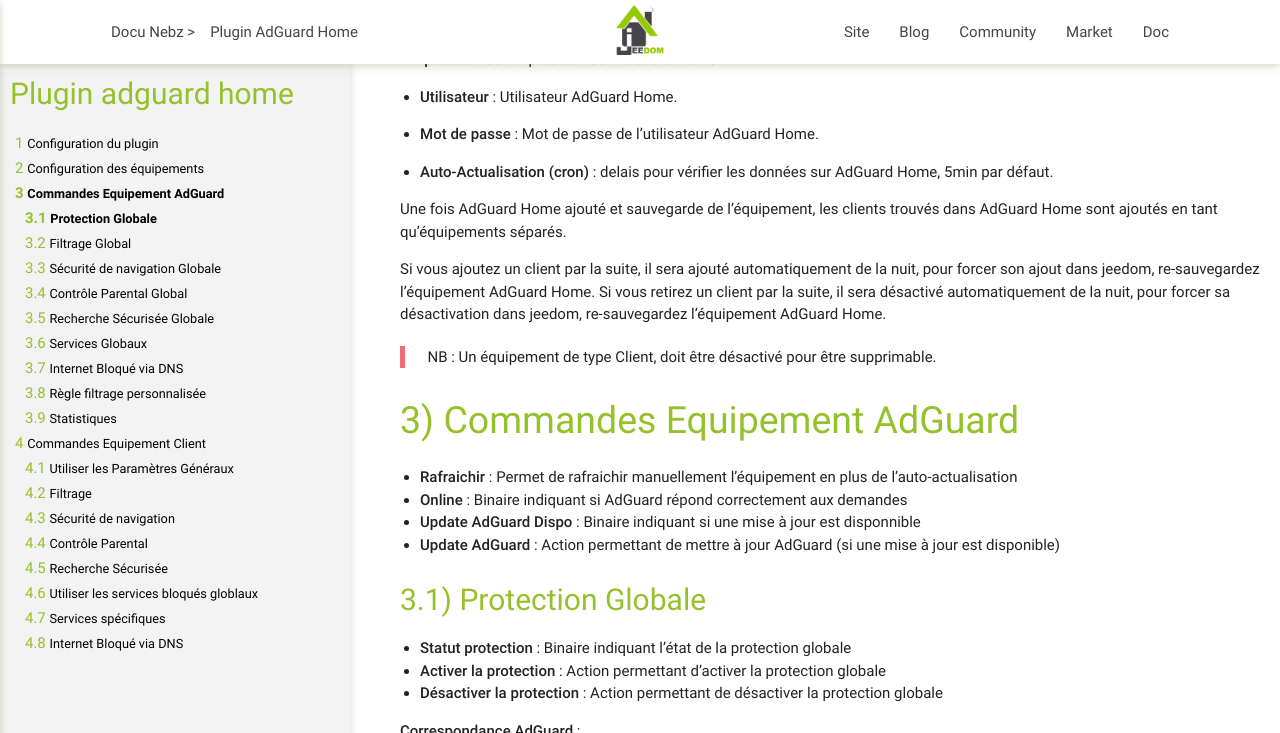
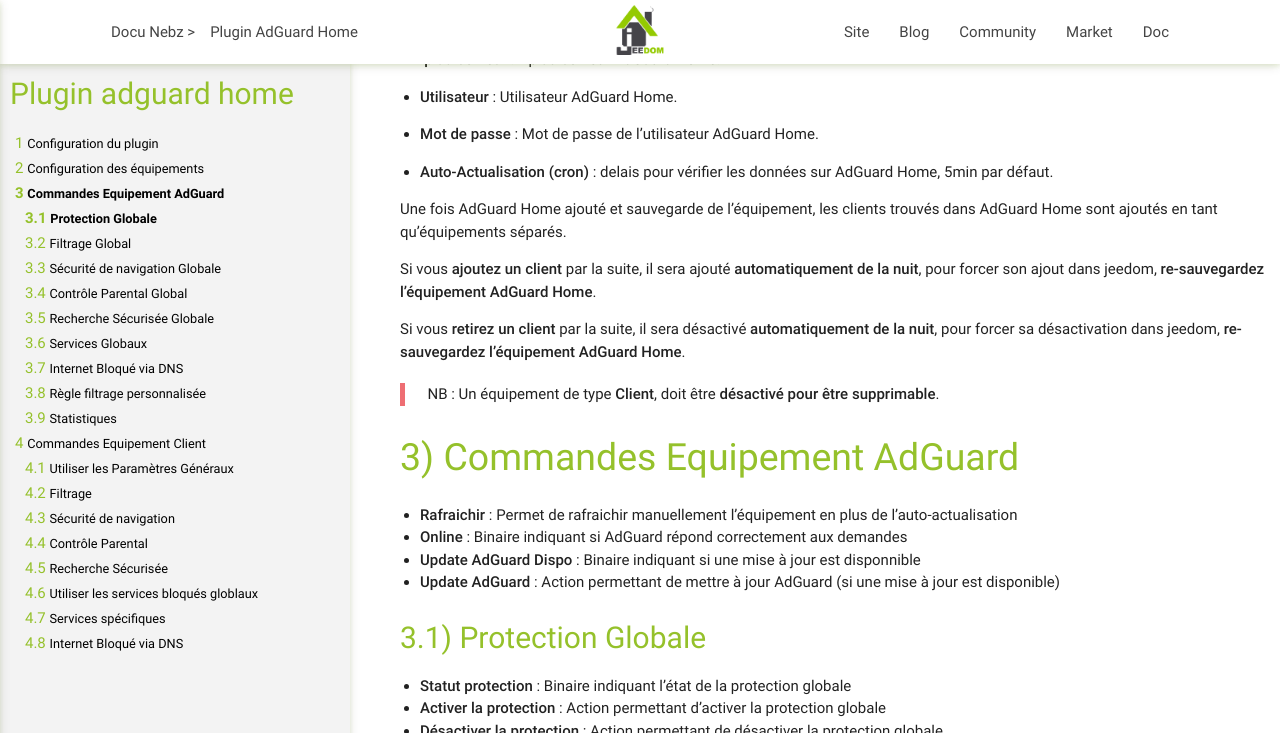
Before and after one commit to NebzHB/jeedom_docs, a Jekyll site: the page built from plugins/AdGuard/fr_FR/index.md, in a window 1280 px wide and 900 px high, scrolled down 744 px, cut to the strip 0-733 px from the top of the window. Built offline with Jekyll 4.4.1, drawn with Linux system fonts in a browser that asks for light colours.

```diff
--- a/plugins/AdGuard/fr_FR/index.md
+++ b/plugins/AdGuard/fr_FR/index.md
@@ -52,10 +52,11 @@ commandes.
 
 Une fois AdGuard Home ajouté et sauvegarde de l'équipement, les clients trouvés dans AdGuard Home sont ajoutés en tant qu'équipements séparés.
 
-Si vous ajoutez un client par la suite, il sera ajouté automatiquement de la nuit, pour forcer son ajout dans jeedom, re-sauvegardez l'équipement AdGuard Home.
-Si vous retirez un client par la suite, il sera désactivé automatiquement de la nuit, pour forcer sa désactivation dans jeedom, re-sauvegardez l'équipement AdGuard Home.
+Si vous **ajoutez un client** par la suite, il sera ajouté **automatiquement de la nuit**, pour forcer son ajout dans jeedom, **re-sauvegardez l'équipement AdGuard Home**.
 
-> NB : Un équipement de type Client, doit être désactivé pour être supprimable.
+Si vous **retirez un client** par la suite, il sera désactivé **automatiquement de la nuit**, pour forcer sa désactivation dans jeedom, **re-sauvegardez l'équipement AdGuard Home**.
+
+> NB : Un équipement de type **Client**, doit être **désactivé pour être supprimable**.
 
 **Commandes Equipement AdGuard**
 ================================
```
